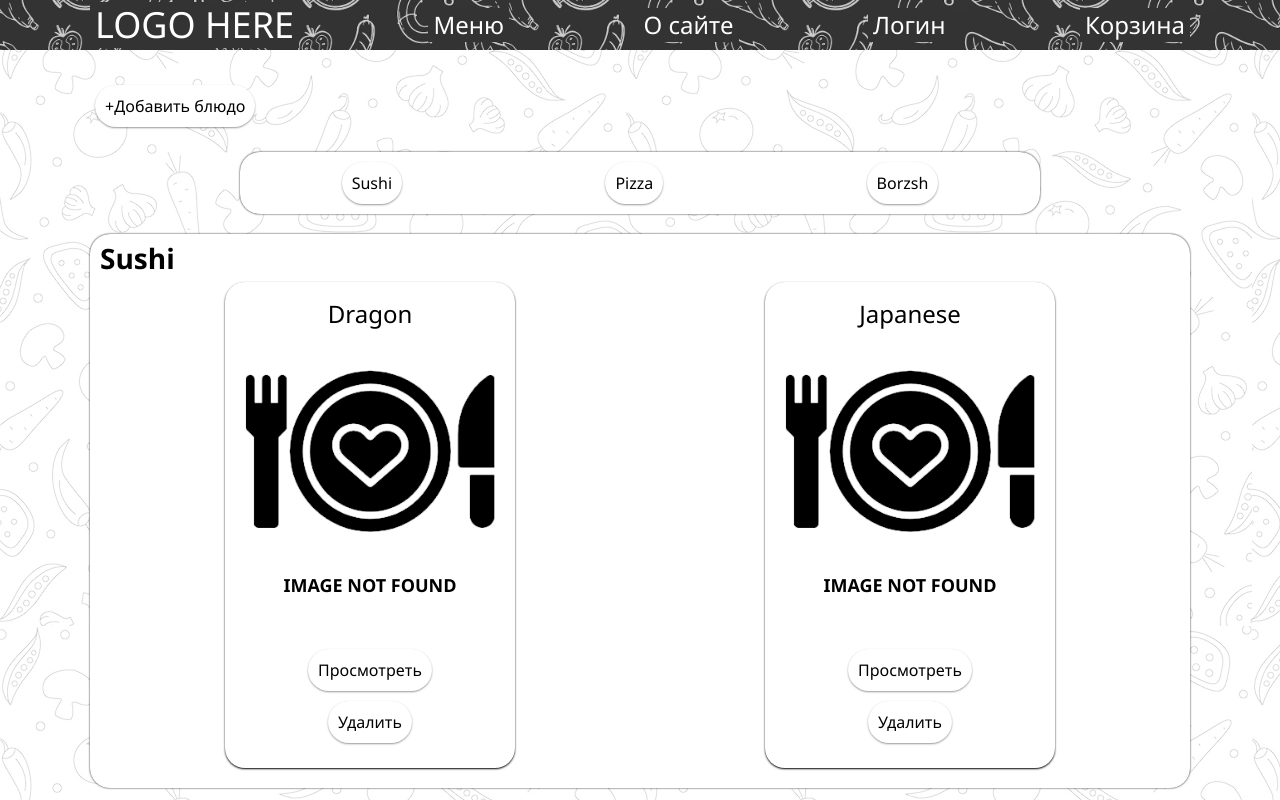
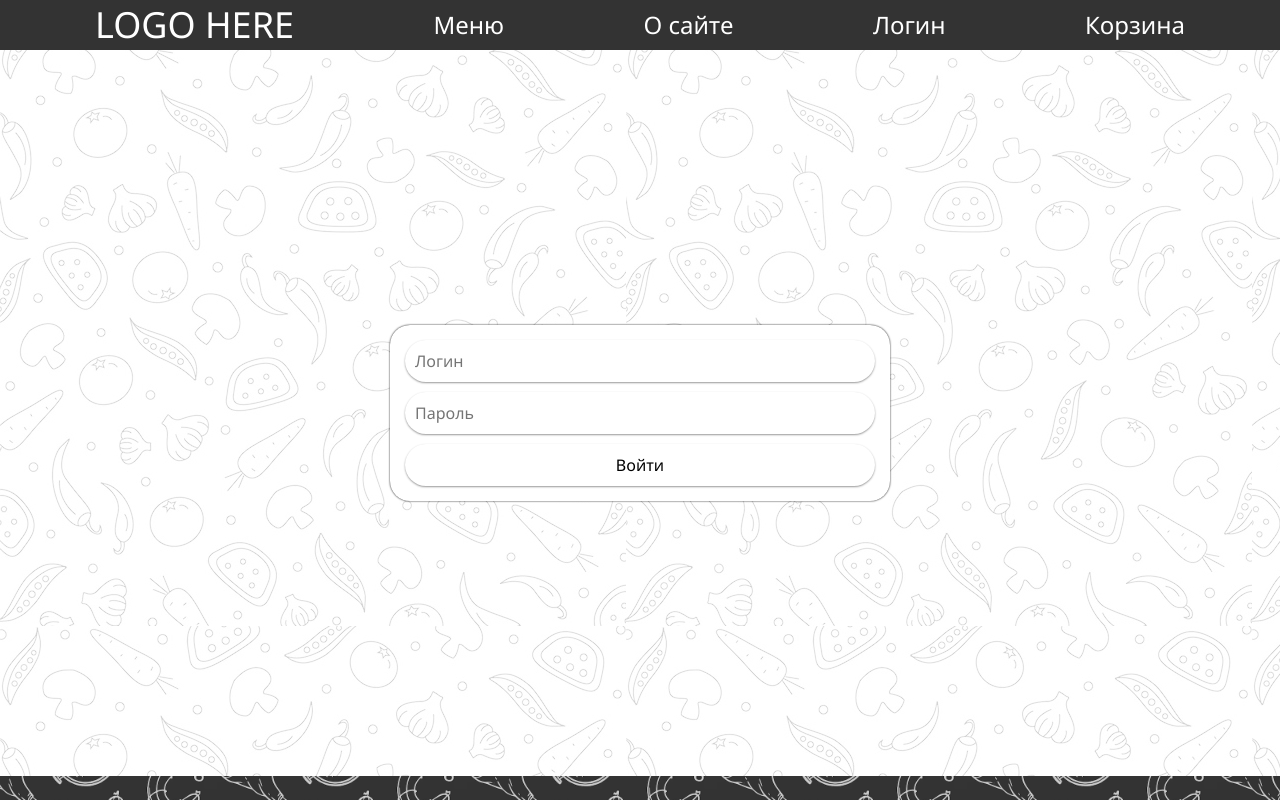
Before and after one commit to Ri4Chaard/My_cafe_website, a React (Create React App) app: page /login in a window 1280 px wide. Before the commit this address led to /menu. Shown: the top 800 px of the page. Built offline with nearby package versions, Linux system fonts and the light colour scheme.

Commit message:
Login page added, styles improved

```diff
--- a/src/App.js
+++ b/src/App.js
@@ -9,6 +9,7 @@ import { BrowserRouter, Link, Navigate, Route, Routes } from "react-router-dom";
 import Menu from "./pages/Menu";
 import { About } from "./pages/About";
 import { Container } from "./components/UI/container/Container";
+import { Login } from "./pages/Login";
 
 function App() {
     return (
@@ -21,7 +22,6 @@ function App() {
                                 fontSize: "36px",
                                 color: "#fff",
                                 padding: "5px",
-                                backgroundColor: "#333333",
                             }}
                         >
                             LOGO HERE
@@ -32,7 +32,6 @@ function App() {
                                 color: "#fff",
                                 fontSize: "24px",
                                 padding: "5px",
-                                backgroundColor: "#333333",
                             }}
                         >
                             Меню
@@ -43,18 +42,16 @@ function App() {
                                 color: "#fff",
                                 fontSize: "24px",
                                 padding: "5px",
-                                backgroundColor: "#333333",
                             }}
                         >
                             О сайте
                         </Link>
                         <Link
-                            to="/*"
+                            to="/login"
                             style={{
                                 color: "#fff",
                                 fontSize: "24px",
                                 padding: "5px",
-                                backgroundColor: "#333333",
                             }}
                         >
                             Логин
@@ -65,7 +62,6 @@ function App() {
                                 color: "#fff",
                                 fontSize: "24px",
                                 padding: "5px",
-                                backgroundColor: "#333333",
                             }}
                         >
                             Корзина
@@ -76,6 +72,7 @@ function App() {
             <Routes>
                 <Route path="/menu" element={<Menu />} />
                 <Route path="/about" element={<About />} />
+                <Route path="/login" element={<Login />} />
                 <Route path="*" element={<Navigate to="/menu" replace />} />
             </Routes>
             <footer className="footer">
--- /dev/null
+++ b/src/pages/Login.jsx
@@ -0,0 +1,19 @@
+import React from "react";
+import { Container } from "../components/UI/container/Container";
+import "../styles/style.css";
+import { FormInput } from "../components/UI/input/FormInput";
+import { ExecuteButton } from "../components/UI/button/ExecuteButton";
+
+export const Login = () => {
+    return (
+        <main className="content">
+            <Container>
+                <form className="login__form">
+                    <FormInput type="input" placeholder="Логин"></FormInput>
+                    <FormInput type="input" placeholder="Пароль"></FormInput>
+                    <ExecuteButton type="submit">Войти</ExecuteButton>
+                </form>
+            </Container>
+        </main>
+    );
+};
--- a/src/pages/Menu.jsx
+++ b/src/pages/Menu.jsx
@@ -131,6 +131,7 @@ function Menu() {
                             <img
                                 src={URL.createObjectURL(selectedDish.image)}
                                 alt="Image not found"
+                                className="dishModal__item_image"
                             />
                         ) : (
                             <div className="dish__item_not-found">
@@ -144,7 +145,9 @@ function Menu() {
                             {selectedDish.name}
                         </div>
                         <div style={{ fontSize: "16px", fontStyle: "italic" }}>
-                            {`Описание: ${selectedDish.description}`}
+                            {"Описание: "}
+                            <br></br>
+                            {selectedDish.description}
                         </div>
                         <div style={{ fontSize: "16px", fontStyle: "italic" }}>
                             {`Вес: ${selectedDish.weight}`}
--- a/src/styles/App.css
+++ b/src/styles/App.css
@@ -13,7 +13,8 @@ body {
 
 .header {
     /* background-color: rgb(82, 82, 82); */
-    background: url(../img/h&f_bg.jpg);
+    background-color: #333333;
+    /* background: url(../img/h&f_bg.jpg); */
     background-size: 250px;
 }
 
@@ -32,5 +33,5 @@ body {
 
 .footer__items {
     display: flex;
-    height: 200px;
+    height: 100px;
 }
--- a/src/styles/style.css
+++ b/src/styles/style.css
@@ -163,3 +163,19 @@
     justify-content: space-between;
     flex: 1 1 50%;
 }
+
+.dishModal__item_image {
+    max-width: 300px;
+    max-height: 300px;
+}
+
+.login__form {
+    margin: 25% auto;
+    display: flex;
+    flex-direction: column;
+    max-width: 500px;
+    border-radius: 20px;
+    padding: 10px;
+    box-shadow: 0px 0px 2px #000;
+    background-color: #fff;
+}
```
